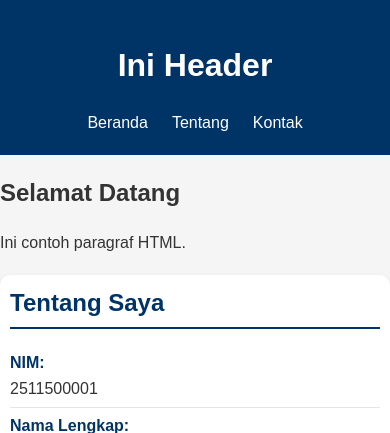
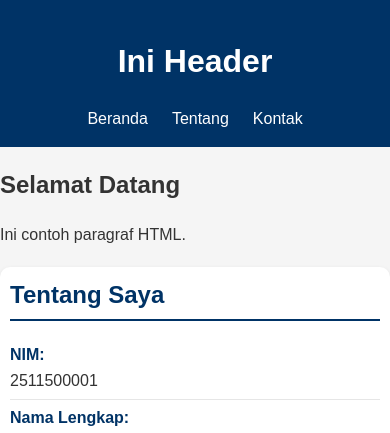
Before and after one commit to RichieChristian01/2511500001-PWD-TI1A-2526O, a PHP site: page /pertemuan-04/index.html in a window 390 px wide. Shown: the top 433 px of the page. Run offline with PHP 8.4, Linux system fonts and the light colour scheme.

Commit message:
styling header mode mobile

```diff
--- a/pertemuan-04/style.css
+++ b/pertemuan-04/style.css
@@ -72,6 +72,14 @@ background-color: rgba(255, 255, 255, 0.15);
 header li a:active {
 background-color: #cc04a1;
 transform: translateY(1px);
+}
+
+@media (max-width: 600px) {
+header {
+padding: 16px;
+position: sticky;
+top: 0;
+z-index: 1000;
 }
 
 #about {
```
Also changed, not shown: pertemuan-04/README.md.
